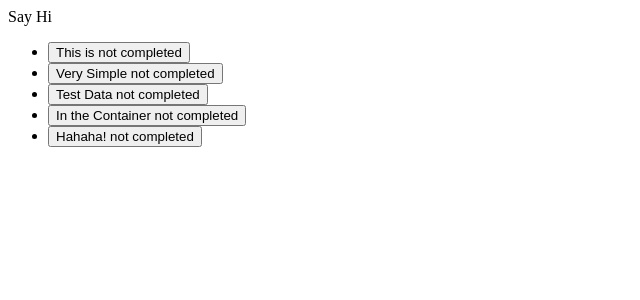
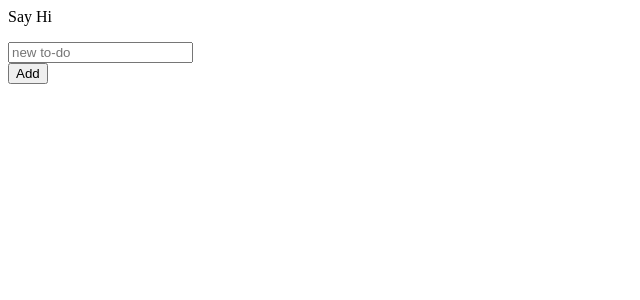
Before and after one commit to MyBlogEngine/MyBlog, a React app in the folder my_blog_app/: page / in a window 1280 px wide. Shown: the top 300 px of the page, without its empty margins (0-640 px from the left). Built offline with nearby package versions, Linux system fonts and the light colour scheme; the HTML template or start-up script is replaced by a standard one.

Commit message:
Added AddTodoView component

```diff
--- a/my_blog_app/src/TodoList.tsx
+++ b/my_blog_app/src/TodoList.tsx
@@ -7,12 +7,12 @@ export interface TodoItem {
 };
 
 
+// View Component
+//   -TodoListView
 type TodoListViewProps = {
     todos: TodoItem[],
     onClick(index: number): void,
 };
-
-// View Component
 const TodoListView: React.SFC<TodoListViewProps> = ({ todos, onClick }) => (
     <ul>
         {todos.map((todo: TodoItem, index: number) =>
@@ -22,40 +22,40 @@ const TodoListView: React.SFC<TodoListViewProps> = ({ todos, onClick }) => (
     </ul>
 )
 
-const SampleTodos: TodoItem[] = [
-    {
-        text: "This is",
-        completed: false,
-    },
-    {
-        text: "Very Simple",
-        completed: false,
-    },
-    {
-        text: "Test Data",
-        completed: false,
-    },
-    {
-        text: "In the Container",
-        completed: false,
-    },
-    {
-        text: "Hahaha!",
-        completed: false,
-    },
-];
+// View Component
+//   -AddTodoView
+type AddTodoViewProps = {
+    onClick(text: string): void,
+}
+const AddTodoView: React.SFC<AddTodoViewProps> = ({ onClick }) => (
+    <div className="input-group mb-3">
+        <input type="text" className="form-control" placeholder="new to-do" aria-label="new to-do" aria-describedby="button-addon2" />
+        <div className="input-group-append">
+            <button className="btn btn-outline-secondary" type="button" id="button-addon2"
+                onClick={(_e) => onClick("Some text Added!")}>Add</button>
+        </div>
+    </div>
+)
 
+// View Component
+//   -TodoListContentView
+const TodoListContentView: React.SFC<React.PropsWithChildren<{}>> = ({ children }) => (
+    <div className="container">
+        {children}
+    </div>
+)
 
+// Control Component
+//   -TodoList
 type TodoListState = {
     todos: TodoItem[]
 };
-// Control Component
 export class TodoList extends React.Component<{}, TodoListState>
 {
     constructor(props: Readonly<{}>) {
         super(props);
         this.state = {
-            todos: SampleTodos,
+            todos: [],
         };
 
         this.handleClick = this.handleClick.bind(this);
@@ -82,6 +82,10 @@ export class TodoList extends React.Component<{}, TodoListState>
     }
 
     render() {
-        return <TodoListView todos={this.state.todos} onClick={this.handleClick} />;
+        return (<TodoListContentView>
+            <TodoListView todos={this.state.todos} onClick={this.handleClick} />
+            <AddTodoView onClick={this.addTodo} />
+        </TodoListContentView>
+        );
     }
 }
```
